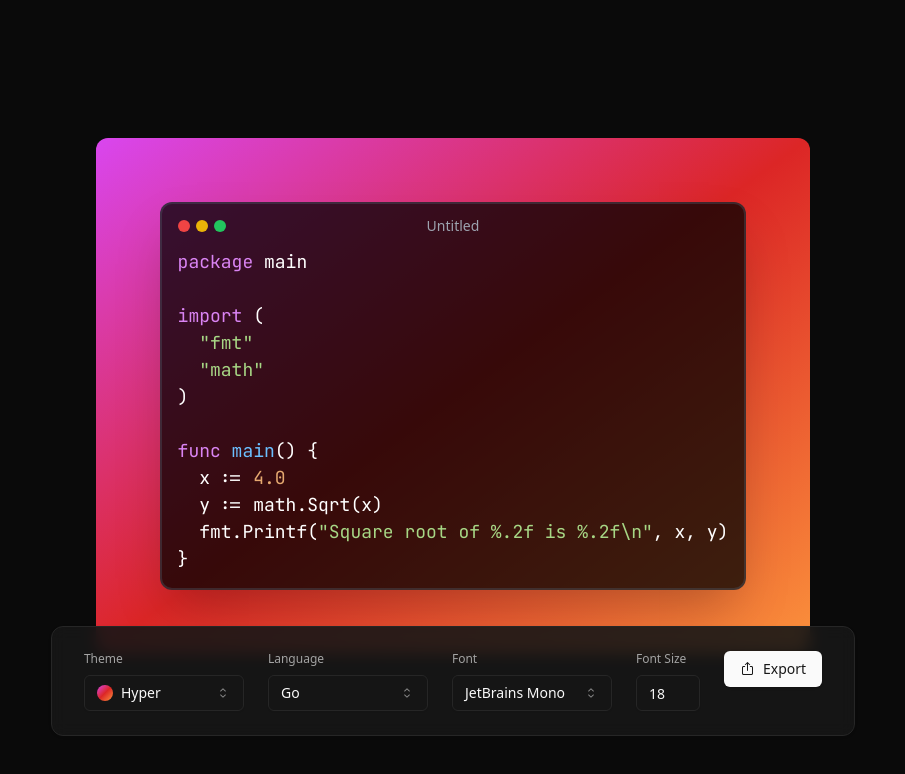
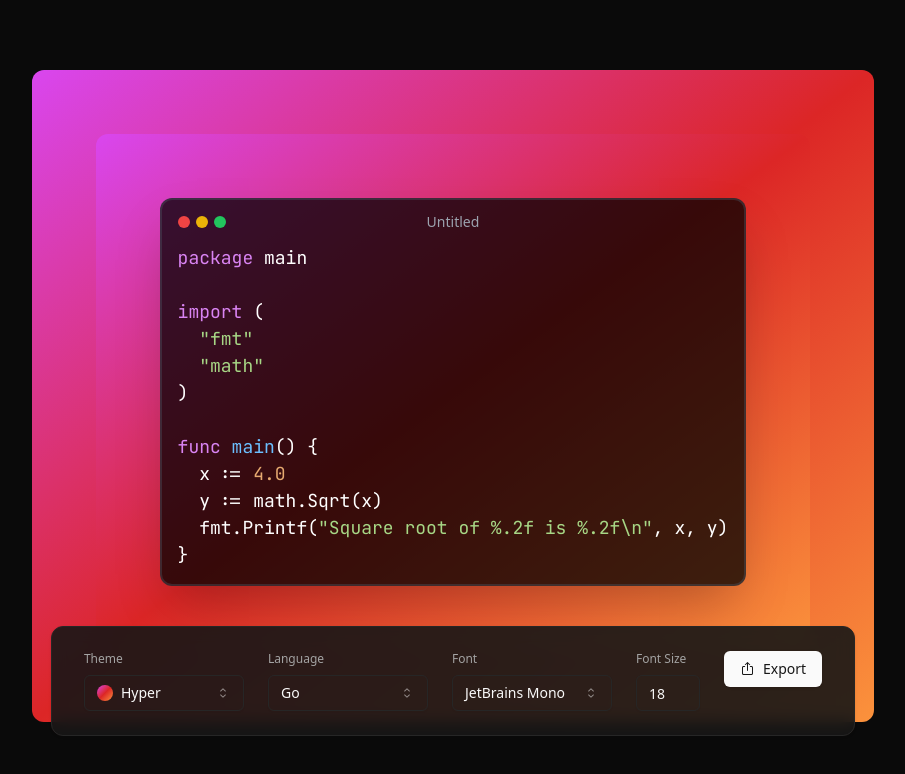
Before and after one commit to Aejkatappaja/code_screenshot, a React (Vite) app: page / in a window 1280 px wide. Shown: the top 774 px of the page, without its empty margins (187-1092 px from the left). Built offline with nearby package versions, Linux system fonts and the light colour scheme.

Commit message:
refacto: add container directly into component

```diff
--- a/src/components/code-editor/index.tsx
+++ b/src/components/code-editor/index.tsx
@@ -6,8 +6,13 @@ import hljs from 'highlight.js';
 import { useStore } from '../../store';
 import flourite from 'flourite';
 import { codeSnippets } from '@/options/snippets';
+import { Resizable } from 're-resizable';
 
-export default function CodeEditor() {
+interface CodeEditorProps {
+  editorRef: React.MutableRefObject<HTMLDivElement | null>;
+}
+
+export default function CodeEditor({ editorRef }: CodeEditorProps) {
   const handleEditorClick = (
     e: React.MouseEvent<HTMLDivElement> | React.MouseEvent<HTMLTextAreaElement>
   ) => {
@@ -28,7 +33,12 @@ export default function CodeEditor() {
     fontSize,
     autoDetectLanguage,
     setLanguage,
+    padding,
+    showBackground,
+    theme,
   } = useStore();
+
+  const selectedTheme = options.themes[theme];
 
   React.useEffect(() => {
     const randomSnippet =
@@ -44,6 +54,18 @@ export default function CodeEditor() {
   }, [code, autoDetectLanguage, setLanguage]);
 
   return (
+    <Resizable
+      enable={{ left: true, right: true }}
+      minWidth={padding * 2 + 400}
+    >
+      <div
+        className={cn(
+          'mb-2 overflow-hidden rounded-xl transition-all ease-out',
+          showBackground ? selectedTheme.background : 'ring ring-neutral-900'
+        )}
+        style={{ padding }}
+        ref={editorRef}
+      >
         <div
           className={cn(
             'min-w-[400px] rounded-xl border-2 shadow-2xl',
@@ -83,7 +105,8 @@ export default function CodeEditor() {
             <Editor
               value={code}
               highlight={(code) =>
-            hljs.highlight(code, { language: language || 'plaintext' }).value
+                hljs.highlight(code, { language: language || 'plaintext' })
+                  .value
               }
               style={{
                 fontFamily: options.fonts[fontStyle].name,
@@ -95,5 +118,7 @@ export default function CodeEditor() {
             />
           </div>
         </div>
+      </div>
+    </Resizable>
   );
 }
```
Lines whose indentation alone changed are shown as unchanged.
